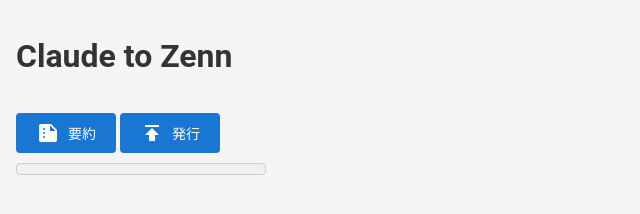
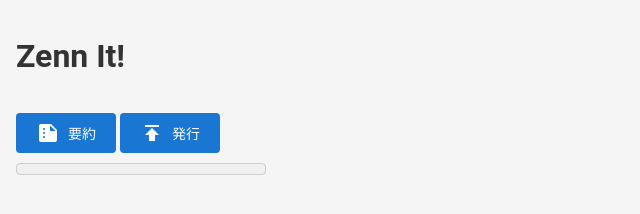
Before and after one commit to nuitsjp/ZennIt, a website built with webpack: page chrome-extension/src/html/popup.html in a window 1280 px wide. Shown: the whole page, without its empty margins (0-640 px from the left). Built offline with nearby package versions, Linux system fonts and the light colour scheme.

Commit message:
Update popup.html with new title

```diff
--- a/chrome-extension/src/html/popup.html
+++ b/chrome-extension/src/html/popup.html
@@ -7,7 +7,7 @@
   <link rel="stylesheet" href="../css/styles.css">
 </head>
 <body class="popup-page">
-  <h1>Claude to Zenn</h1>
+  <h1>Zenn It!</h1>
 
   <button id="generateSummary" class="button">
     <i class="material-icons">summarize</i>要約
```
